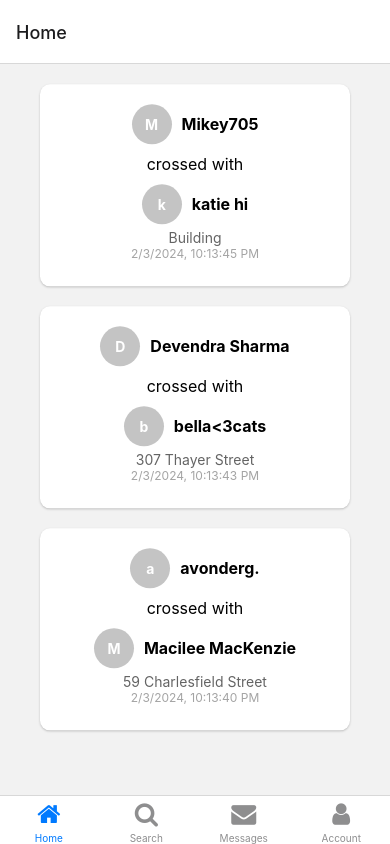
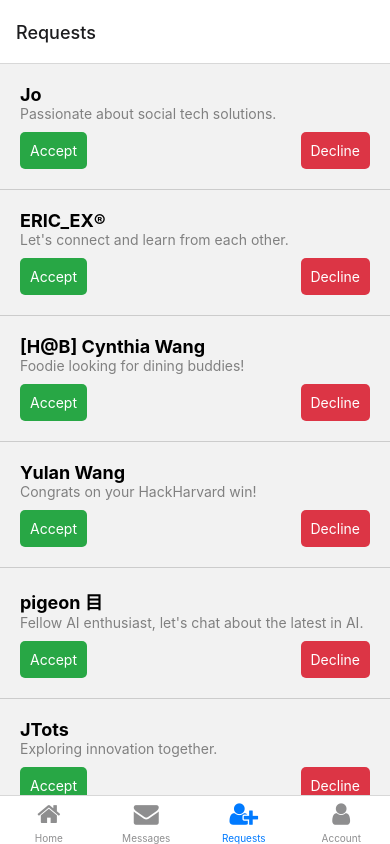
Before and after one commit to DavidSMazur/renfy, a React Native app in the folder frontend/: screen /Requests in a window 390 px wide. Built offline with nearby package versions, Linux system fonts and the light colour scheme.

Commit message:
Added RequestScreen.js

```diff
--- a/frontend/App.js
+++ b/frontend/App.js
@@ -2,7 +2,7 @@ import React from 'react';
 import { NavigationContainer } from '@react-navigation/native';
 import { createBottomTabNavigator } from '@react-navigation/bottom-tabs';
 import HomeScreen from './screens/HomeScreen';
-import SearchScreen from './screens/SearchScreen';
+import RequestsScreen from './screens/RequestScreen';
 import MessagesScreen from './screens/MessagesScreen';
 import AccountScreen from './screens/AccountScreen';
 import Icon from 'react-native-vector-icons/FontAwesome';
@@ -24,15 +24,6 @@ export default function App() {
                     }}
                 />
                 <Tab.Screen
-                    name="Search"
-                    component={SearchScreen}
-                    options={{
-                        tabBarIcon: ({ color, size }) => (
-                            <Icon name="search" color={color} size={size} />
-                        ),
-                    }}
-                />
-                <Tab.Screen
                     name="Messages"
                     component={MessageStack}
                     options={{
@@ -40,6 +31,15 @@ export default function App() {
                             <Icon name="envelope" color={color} size={size} />
                         ),
                         headerShown: false, // Hide the header for the Messages tab
+                    }}
+                />
+                <Tab.Screen
+                    name="Requests"
+                    component={RequestsScreen}
+                    options={{
+                        tabBarIcon: ({ color, size }) => (
+                            <Icon name="user-plus" color={color} size={size} /> // Changed to 'user-plus' icon
+                        ),
                     }}
                 />
                 <Tab.Screen
--- a/frontend/screens/Content.js
+++ b/frontend/screens/Content.js
@@ -591,7 +591,7 @@ const locationData = [
     'Ted Turner Sailing Pavilion',
     'Center for Lacrosse and Soccer',]
 
-export const texts = [
+const texts = [
     {
         name: "Shubh Thorat",
         texts: [
@@ -630,7 +630,23 @@ export const texts = [
     },
 ];
 
+
+const requests = [
+    "Let's bond over our love for coding and tech!",
+    "Fellow AI enthusiast, let's chat about the latest in AI.",
+    "Hackathon enthusiast seeking collaborators!",
+    "Join me for a concert at Great Recital Hall?",
+    "Passionate about social tech solutions.",
+    "Project management insights exchange!",
+    "Congrats on your HackHarvard win!",
+    "Exploring innovation together.",
+    "Foodie looking for dining buddies!",
+    "Let's connect and learn from each other.",
+];
+
 export {
     data,
-    locationData
+    locationData,
+    texts,
+    requests,
 }
--- /dev/null
+++ b/frontend/screens/RequestScreen.js
@@ -0,0 +1,99 @@
+import React, { useState, useEffect } from 'react';
+import { View, Text, FlatList, StyleSheet, SafeAreaView, TouchableOpacity } from 'react-native';
+import { data, requests } from './Content';
+
+const generateRandomRequests = () => {
+  const numberOfRequests = Math.floor(Math.random() * (10 - 3 + 1)) + 3; // Random number between 3 and 10
+  return Array.from({ length: numberOfRequests }).map(() => {
+    const randomName = data[Math.floor(Math.random() * data.length)];
+    const randomRequest = requests[Math.floor(Math.random() * requests.length)];
+    return { id: Math.random().toString(), name: randomName, requestDetails: randomRequest };
+  });
+};
+
+
+const RequestScreen = () => {
+  const [requestList, setRequestList] = useState(generateRandomRequests());
+
+  useEffect(() => {
+    if (requestList.length === 0) {
+      // Generate new requests when all requests have been handled
+      setRequestList(generateRandomRequests());
+    }
+  }, [requestList]);
+
+  const handleAccept = (id) => {
+    // Remove the request from the list when accepted
+    setRequestList(prevRequests => prevRequests.filter(request => request.id !== id));
+  };
+
+  const handleDecline = (id) => {
+    // Remove the request from the list when declined
+    setRequestList(prevRequests => prevRequests.filter(request => request.id !== id));
+  };
+
+  const renderRequestItem = ({ item }) => (
+      <View style={styles.requestItem}>
+        <Text style={styles.name}>{item.name}</Text>
+        <Text style={styles.details}>{item.requestDetails}</Text>
+        <View style={styles.buttonContainer}>
+          <TouchableOpacity style={[styles.button, styles.acceptButton]} onPress={() => handleAccept(item.id)}>
+            <Text style={styles.buttonText}>Accept</Text>
+          </TouchableOpacity>
+          <TouchableOpacity style={[styles.button, styles.declineButton]} onPress={() => handleDecline(item.id)}>
+            <Text style={styles.buttonText}>Decline</Text>
+          </TouchableOpacity>
+        </View>
+      </View>
+  );
+
+  return (
+      <SafeAreaView style={styles.container}>
+        <FlatList
+            data={requestList}
+            keyExtractor={item => item.id}
+            renderItem={renderRequestItem}
+        />
+      </SafeAreaView>
+  );
+};
+
+  const styles = StyleSheet.create({
+  container: {
+    flex: 1,
+  },
+  requestItem: {
+    padding: 20,
+    borderBottomWidth: 1,
+    borderBottomColor: '#CCCCCC',
+  },
+  name: {
+    fontSize: 18,
+    fontWeight: 'bold',
+  },
+  details: {
+    fontSize: 14,
+    color: 'gray',
+  },
+  buttonContainer: {
+    flexDirection: 'row',
+    justifyContent: 'space-between',
+    marginTop: 10,
+  },
+  button: {
+    backgroundColor: '#007AFF',
+    padding: 10,
+    borderRadius: 5,
+  },
+  buttonText: {
+    color: '#FFFFFF',
+  },
+  acceptButton: {
+    backgroundColor: '#28A745', // Green color for accept button
+  },
+  declineButton: {
+    backgroundColor: '#DC3545', // Red color for decline button
+  },
+});
+
+export default RequestScreen;
--- a/frontend/screens/SearchScreen.js
+++ /dev/null
@@ -1,41 +0,0 @@
-import React, { useState } from 'react';
-import { View, TextInput, StyleSheet, SafeAreaView } from 'react-native';
-
-const SearchScreen = () => {
-  const [searchQuery, setSearchQuery] = useState('');
-
-  const handleSearch = (query) => {
-    setSearchQuery(query);
-    // Here you can implement the search logic or API call based on the query
-  };
-
-  return (
-    <SafeAreaView style={styles.container}>
-      <TextInput
-        style={styles.searchBar}
-        placeholder="Search..."
-        value={searchQuery}
-        onChangeText={handleSearch}
-      />
-      {/* You can add more components or a list to display search results below */}
-    </SafeAreaView>
-  );
-};
-
-const styles = StyleSheet.create({
-  container: {
-    flex: 1,
-  },
-  searchBar: {
-    margin: 10,
-    marginBottom: 20,
-    paddingHorizontal: 20,
-    height: 40,
-    borderColor: '#CCCCCC',
-    borderWidth: 1,
-    borderRadius: 25,
-    fontSize: 16,
-  },
-});
-
-export default SearchScreen;
```
